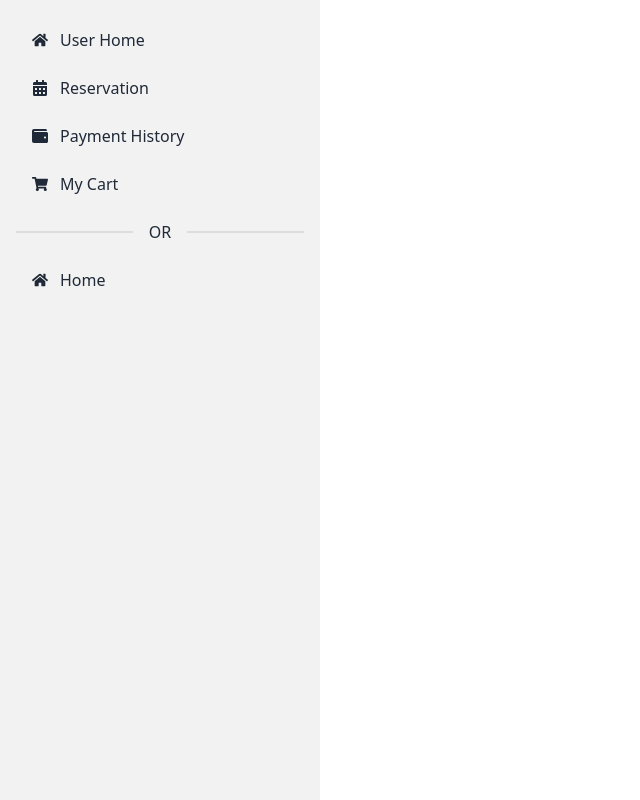
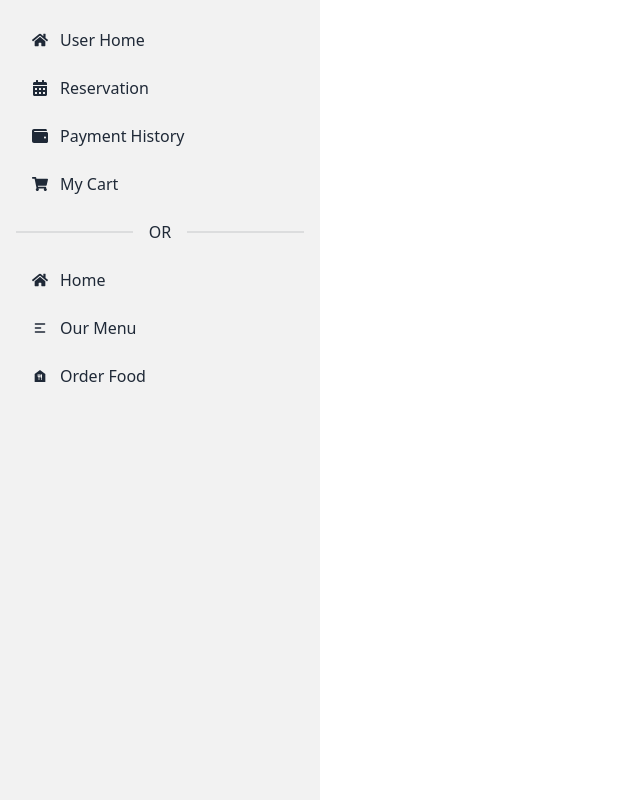
Before and after one commit to sayeed083/bistro-boss-client, a React (Vite) app: page /dashboard in a window 1280 px wide. Shown: the whole page, without its empty margins (0-640 px from the left). Built offline with nearby package versions, Linux system fonts and the light colour scheme; no server answers.

Commit message:
Added Active Link Style to Dashboard Sidebar

```diff
--- a/src/Layouts/Dashboard.jsx
+++ b/src/Layouts/Dashboard.jsx
@@ -1,6 +1,7 @@
 import { FaCalendarAlt, FaHome, FaShoppingCart, FaWallet } from "react-icons/fa";
-import { Link, Outlet } from "react-router-dom";
-
+import { NavLink, Outlet } from "react-router-dom";
+import { CgMenuLeftAlt } from "react-icons/cg";
+import { MdFoodBank } from "react-icons/md";
 
 const Dashboard = () => {
     return (
@@ -16,12 +17,23 @@ const Dashboard = () => {
                 <label htmlFor="my-drawer-2" className="drawer-overlay"></label>
                 <ul className="menu p-4 w-80 h-full bg-base-200 text-base-content">
                     {/* Sidebar content here */}
-                    <li><Link><FaHome></FaHome>User Home</Link></li>
-                    <li><Link><FaCalendarAlt></FaCalendarAlt>Reservation</Link></li>
-                    <li><Link><FaWallet></FaWallet>Payment History</Link></li>
-                    <li><Link><FaShoppingCart></FaShoppingCart>My Cart</Link></li>
+                    <li><NavLink to="/dashboard/user_home"><FaHome></FaHome>User Home</NavLink></li>
+
+                    <li><NavLink to="/dashboard/reservation"><FaCalendarAlt></FaCalendarAlt>Reservation</NavLink></li>
+
+                    <li><NavLink to="/dashboard/history"><FaWallet></FaWallet>Payment History</NavLink></li>
+
+                    <li><NavLink to="/dashboard/mycart"><FaShoppingCart></FaShoppingCart>My Cart</NavLink></li>
+
                     <div className="divider">OR</div>
-                    <li><Link to="/"><FaHome></FaHome>Home</Link></li>
+
+
+                    <li><NavLink to="/"><FaHome></FaHome>Home</NavLink></li>
+
+                    <li><NavLink to="/menu"><CgMenuLeftAlt></CgMenuLeftAlt> Our Menu</NavLink></li>
+
+                    <li><NavLink to="/order/dessert"> <MdFoodBank></MdFoodBank> Order Food</NavLink></li>
+
                 </ul>
 
             </div>
--- a/src/index.css
+++ b/src/index.css
@@ -1,3 +1,10 @@
 @tailwind base;
 @tailwind components;
 @tailwind utilities;
+
+.drawer-side a.active {
+    color: cyan;
+  }
+.drawer-side a {
+    background-color: transparent;
+  }
```
